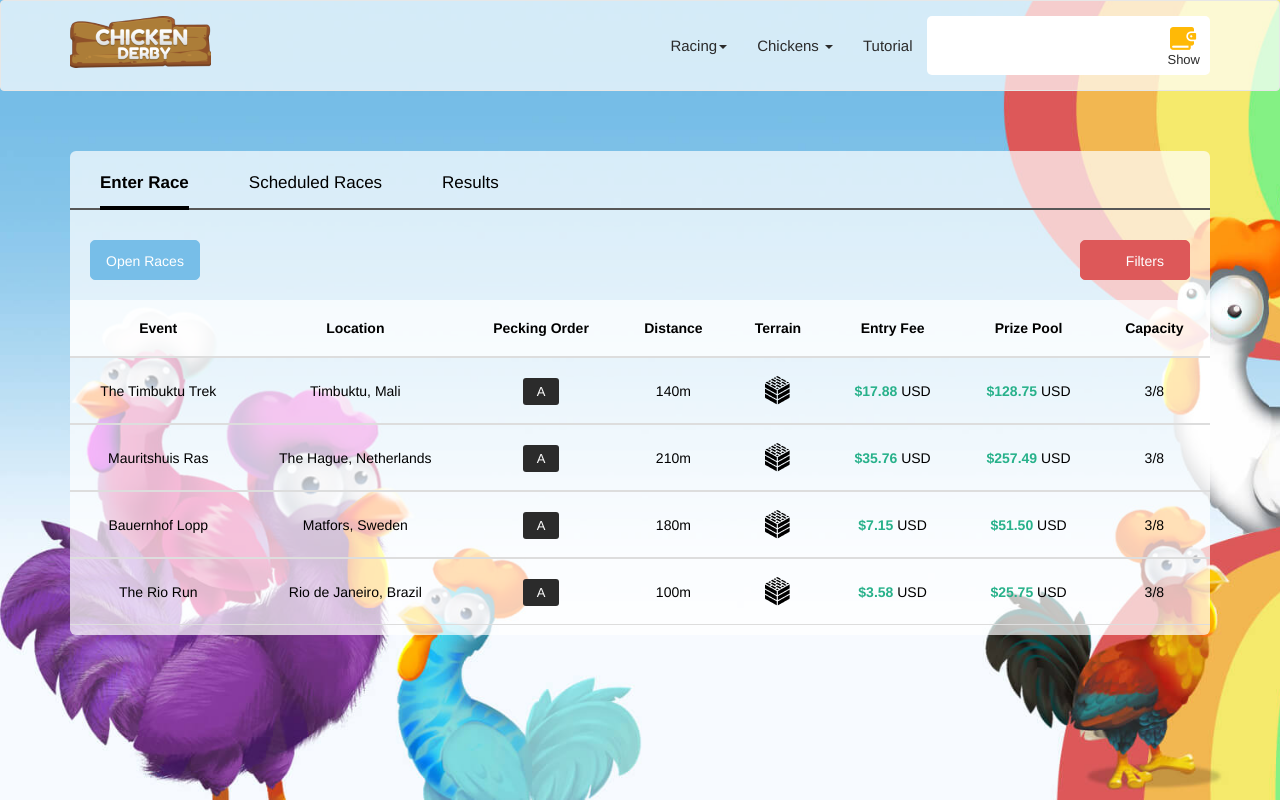
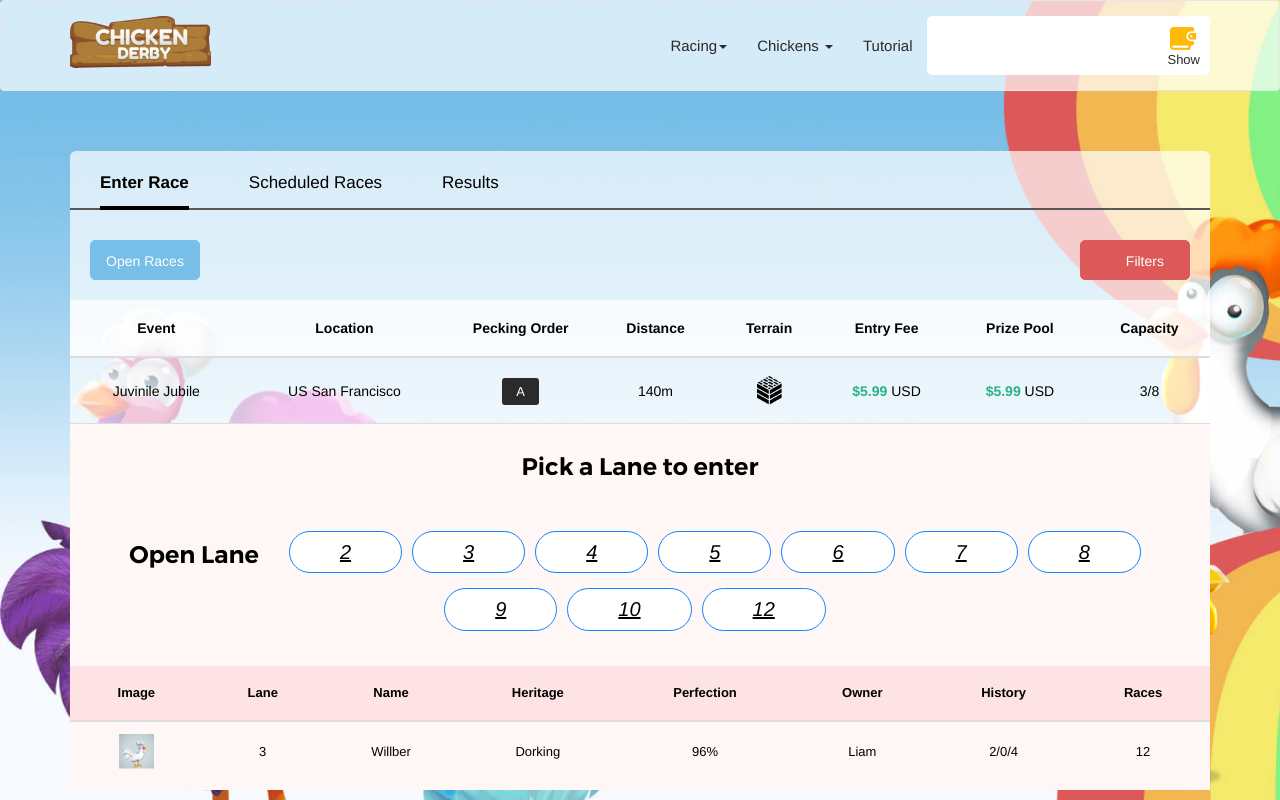
Before and after one commit to slava1605/Bitlovin, a React (Create React App) app: page / in a window 1280 px wide. Both pictures are taken after a click on the element 640 px from the left and 390 px from the top of the page. Built offline with nearby package versions, Linux system fonts and the light colour scheme; a web font is replaced by a local one.

Commit message:
racing table on main page

```diff
--- a/src/components/racingTable.js
+++ b/src/components/racingTable.js
@@ -1,152 +1,51 @@
 import React, { useState, useEffect } from 'react';
 import { useRacingContext } from '../helpers/hooks/useRacingContext';
 import TerrainIcon from "../assets/images/terrain.png";
-
-const racingData = [
-	{
-		event: 'Juvinile Jubile',
-		location: 'US San Francisco',
-		peckingOrder: 'A',
-		distance: 1600,
-		terrain: '',
-		entryFee: '5.99',
-		prizePool: '5.99',
-		capacity: '8',
-		racingChickens: [
-			{
-				image: 'images/chicken-thumbnail.png',
-				lane: '',
-				name: 'Willber',
-				heritage: 'Dorking',
-				perfection: '96',
-				owner: 'John',
-				history: '2/0/4',
-				races: 12,
-				stock: 'Stock',
-				talent: 'Talent',
-				pop: 12,
-				winnings: 5.99,
-				situations: 'race pen',
-				gender: 'Roaster',
-				color: 'orange',
-				stripes: 'Stripes',
-				eyes: 'Eyes',
-				beak: 'Beak',
-				comb: 'Red',
-				wattle: 'Red',
-				Background: 'Background'
-			}
-		]
-	},
-	{
-		event: 'Juvinile Jubile',
-		location: 'US San Francisco',
-		peckingOrder: 'A',
-		distance: 1600,
-		terrain: '',
-		entryFee: '5.99',
-		prizePool: '5.99',
-		capacity: '8',
-		racingChickens: [
-			{
-				image: 'images/chicken-thumbnail.png',
-				lane: '',
-				name: 'Willber',
-				heritage: 'Dorking',
-				perfection: '96',
-				owner: 'John',
-				history: '2/0/4',
-				races: 12,
-				stock: 'Stock',
-				talent: 'Talent',
-				pop: 12,
-				winnings: 5.99,
-				situations: 'race pen',
-				gender: 'Roaster',
-				color: 'orange',
-				stripes: 'Stripes',
-				eyes: 'Eyes',
-				beak: 'Beak',
-				comb: 'Red',
-				wattle: 'Red',
-				Background: 'Background'
-			}
-		]
-	},
-	{
-		event: 'Juvinile Jubile',
-		location: 'US San Francisco',
-		peckingOrder: 'A',
-		distance: 1600,
-		terrain: '',
-		entryFee: '5.99',
-		prizePool: '5.99',
-		capacity: '8',
-		racingChickens: [
-			{
-				image: 'images/chicken-thumbnail.png',
-				lane: '',
-				name: 'Willber',
-				heritage: 'Dorking',
-				perfection: '96',
-				owner: 'John',
-				history: '2/0/4',
-				races: 12,
-				stock: 'Stock',
-				talent: 'Talent',
-				pop: 12,
-				winnings: 5.99,
-				situations: 'race pen',
-				gender: 'Roaster',
-				color: 'orange',
-				stripes: 'Stripes',
-				eyes: 'Eyes',
-				beak: 'Beak',
-				comb: 'Red',
-				wattle: 'Red',
-				Background: 'Background'
-			}
-		]
-	},
-	{
-		event: 'Juvinile Jubile',
-		location: 'US San Francisco',
-		peckingOrder: 'A',
-		distance: 1600,
-		terrain: '',
-		entryFee: '5.99',
-		prizePool: '5.99',
-		capacity: '8',
-		racingChickens: [
-			{
-				image: 'images/chicken-thumbnail.png',
-				lane: '',
-				name: 'Willber',
-				heritage: 'Dorking',
-				perfection: '96',
-				owner: 'John',
-				history: '2/0/4',
-				races: 12,
-				stock: 'Stock',
-				talent: 'Talent',
-				pop: 12,
-				winnings: 5.99,
-				situations: 'race pen',
-				gender: 'Roaster',
-				color: 'orange',
-				stripes: 'Stripes',
-				eyes: 'Eyes',
-				beak: 'Beak',
-				comb: 'Red',
-				wattle: 'Red',
-				Background: 'Background'
-			}
-		]
-	}
-];
-
+import ChickenImg from "../assets/images/chicken.png";
+import racingData from "../helpers/testRacing";
 
 const RacingTable = () => {
+	const [isRacingDetail, setIsRacingDetail] = useState();
+
+	useEffect(() => {
+		if (racingData) {
+			let temp = [];
+			racingData.map(row => {
+				temp.push({
+					lane: row.racingChickens.lane,
+					opened: false
+				});
+			});
+			setIsRacingDetail(temp);
+		}
+	}, [racingData]);
+
+	const checkRacingDetailOpened = (row) => {
+		const isOpened = isRacingDetail?.filter(_row => _row.lane === row.racingChickens.lane);
+		console.log(isRacingDetail, row);
+		if (isOpened) {
+			return isOpened[0].opened;
+		}
+		return false;
+	}
+
+	const toggleRacingDetail = (row) => {
+		const isOpened = isRacingDetail?.filter(_row => _row.lane === row.racingChickens.lane);
+		let temp = JSON.parse(JSON.stringify(isRacingDetail?isRacingDetail:[]));
+		if (!isOpened) {
+			temp.push({
+				lane: row.racingChickens.lane,
+				opened: true
+			})
+		} else {
+			let temp1 = temp.filter(_row => _row.lane !== isOpened[0].lane);
+			setIsRacingDetail([...temp1, {
+				lane: row.racingChickens.lane,
+				opened: !isOpened[0].opened
+			}])
+		}
+	};
+
 	return (
 		<table className="table table-stripped table-hover" style={{borderCollapse: 'collapse'}}>
 			<thead>
@@ -162,6 +61,105 @@ const RacingTable = () => {
 				</tr>
 			</thead>
 			<tbody>
+				{racingData.map((row, index) => (
+					<>
+						<tr
+							key={`${index}_row`}
+							className="accordion-toggle"
+							onClick={(e) => toggleRacingDetail(row)}
+						>
+							<td>{row.event}</td>
+							<td>{row.location}</td>
+							<td><span className="text-class">{row.peckingOrder}</span></td>
+							<td>140m</td>
+							<td>
+								<img src={TerrainIcon} className="" data-toggle="tooltip" data-placement="bottom" title="Terrain Icon" alt="" />
+							</td>
+							<td><span className="price-green"> ${row.entryFee} </span> <span className="price-usd">USD</span></td>
+							<td><span className="price-green"> ${row.prizePool} </span> <span className="price-usd">USD</span></td>
+							<td>3/8</td>
+						</tr>
+						<tr key={`${index}_row_1`}>
+							<td colspan="8" className={'hiddenRow'}>
+								<div className={`accordian-body collapse ${checkRacingDetailOpened(row)?"in":""}`} id="demo1">
+										<div className="pick-gate">
+											<h2 className="text-center">Pick a Lane to enter</h2>
+											<div className="open-gates">
+													<span>Open Lane</span>
+													<a href="#" data-toggle="modal" data-target="#select-chicken" className="btn">2</a>
+													<a href="#" data-toggle="modal" data-target="#select-chicken" className="btn">3</a>
+													<a href="#" data-toggle="modal" data-target="#select-chicken" className="btn">4</a>
+													<a href="#" data-toggle="modal" data-target="#select-chicken" className="btn">5</a>
+													<a href="#" data-toggle="modal" data-target="#select-chicken" className="btn">6</a>
+													<a href="#" data-toggle="modal" data-target="#select-chicken" className="btn">7</a>
+													<a href="#" data-toggle="modal" data-target="#select-chicken" className="btn">8</a>
+													<a href="#" data-toggle="modal" data-target="#select-chicken" className="btn">9</a>
+													<a href="#" data-toggle="modal" data-target="#select-chicken" className="btn">10</a>
+													<a href="#" data-toggle="modal" data-target="#select-chicken" className="btn">12</a>
+											</div>
+										</div>
+										{/* <!-- pick-gate--> */}
+								{/* <!-- <div className="top-heading">
+									<div>
+											<h4>Juvinile Jublie</h4>
+									</div>
+									<div>
+											<a href="#" data-toggle="modal" data-target="#select-chicken" className="btn btn-enter">Enter</a>
+									</div>
+									</div> --> */}
+								{/* <!-- top-heading --> */}
+								<table className="table">
+									<thead>
+											<tr>
+												<th>Image</th>
+												<th>Lane</th>
+												<th>Name</th>
+												<th>Heritage</th>
+												<th>Perfection</th>
+												<th>Owner</th>
+												<th>History</th>
+												<th>Races</th>
+											</tr>
+									</thead>
+									<tbody>
+											<tr data-toggle="modal" data-target="#view-chicken">
+												<td><img src={ChickenImg} className="img-pic" alt="" /></td>
+												<td>3</td>
+												<td>Willber</td>
+												<td>Dorking</td>
+												<td>96%</td>
+												<td>Liam</td>
+												<td>2/0/4</td>
+												<td>12</td>
+											</tr>
+											<tr data-toggle="modal" data-target="#view-chicken">
+												<td><img src={ChickenImg} className="img-pic" alt="" /></td>
+												<td>5</td>
+												<td>Willber</td>
+													<td>Dorking</td>
+													<td>96%</td>
+													<td>Liam</td>
+													<td>2/0/4</td>
+													<td>12</td>
+												</tr>
+												<tr data-toggle="modal" data-target="#view-chicken">
+													<td><img src={ChickenImg} className="img-pic" alt="" /></td>
+													<td>8</td>
+													<td>Willber</td>
+													<td>Dorking</td>
+													<td>96%</td>
+													<td>Liam</td>
+													<td>2/0/4</td>
+													<td>12</td>
+												</tr>
+										</tbody>
+									</table>
+							</div>
+							</td>
+						</tr>
+
+					</>
+				))}
 				<tr data-toggle="collapse" data-target="#demo1" className="accordion-toggle">
 					<td>The Timbuktu Trek</td>
 					<td>Timbuktu, Mali</td>
@@ -218,7 +216,7 @@ const RacingTable = () => {
 									</thead>
 									<tbody>
 											<tr data-toggle="modal" data-target="#view-chicken">
-												<td><img src="images/chicken.png" className="img-pic" alt="" /></td>
+												<td><img src={ChickenImg} className="img-pic" alt="" /></td>
 												<td>3</td>
 												<td>Willber</td>
 												<td>Dorking</td>
@@ -228,7 +226,7 @@ const RacingTable = () => {
 												<td>12</td>
 											</tr>
 											<tr data-toggle="modal" data-target="#view-chicken">
-												<td><img src="images/chicken.png" className="img-pic" alt="" /></td>
+												<td><img src={ChickenImg} className="img-pic" alt="" /></td>
 												<td>5</td>
 												<td>Willber</td>
 												<td>Dorking</td>
@@ -238,7 +236,7 @@ const RacingTable = () => {
 												<td>12</td>
 											</tr>
 											<tr data-toggle="modal" data-target="#view-chicken">
-												<td><img src="images/chicken.png" className="img-pic" alt="" /></td>
+												<td><img src={ChickenImg} className="img-pic" alt="" /></td>
 												<td>8</td>
 												<td>Willber</td>
 												<td>Dorking</td>
@@ -308,7 +306,7 @@ const RacingTable = () => {
 									</thead>
 									<tbody>
 											<tr data-toggle="modal" data-target="#view-chicken">
-												<td><img src="images/chicken.png" className="img-pic" alt="" /></td>
+												<td><img src={ChickenImg} className="img-pic" alt="" /></td>
 												<td>3</td>
 												<td>Willber</td>
 												<td>Dorking</td>
@@ -318,7 +316,7 @@ const RacingTable = () => {
 												<td>12</td>
 											</tr>
 											<tr data-toggle="modal" data-target="#view-chicken">
-												<td><img src="images/chicken.png" className="img-pic" alt="" /></td>
+												<td><img src={ChickenImg} className="img-pic" alt="" /></td>
 												<td>5</td>
 												<td>Willber</td>
 												<td>Dorking</td>
@@ -328,7 +326,7 @@ const RacingTable = () => {
 												<td>12</td>
 											</tr>
 											<tr data-toggle="modal" data-target="#view-chicken">
-												<td><img src="images/chicken.png" className="img-pic" alt="" /></td>
+												<td><img src={ChickenImg} className="img-pic" alt="" /></td>
 												<td>8</td>
 												<td>Willber</td>
 												<td>Dorking</td>
@@ -398,7 +396,7 @@ const RacingTable = () => {
 									</thead>
 									<tbody>
 											<tr data-toggle="modal" data-target="#view-chicken">
-												<td><img src="images/chicken.png" className="img-pic" alt="" /></td>
+												<td><img src={ChickenImg} className="img-pic" alt="" /></td>
 												<td>3</td>
 												<td>Willber</td>
 												<td>Dorking</td>
@@ -408,7 +406,7 @@ const RacingTable = () => {
 												<td>12</td>
 											</tr>
 											<tr data-toggle="modal" data-target="#view-chicken">
-												<td><img src="images/chicken.png" className="img-pic" alt="" /></td>
+												<td><img src={ChickenImg} className="img-pic" alt="" /></td>
 												<td>5</td>
 												<td>Willber</td>
 												<td>Dorking</td>
@@ -418,7 +416,7 @@ const RacingTable = () => {
 												<td>12</td>
 											</tr>
 											<tr data-toggle="modal" data-target="#view-chicken">
-												<td><img src="images/chicken.png" className="img-pic" alt="" /></td>
+												<td><img src={ChickenImg} className="img-pic" alt="" /></td>
 												<td>8</td>
 												<td>Willber</td>
 												<td>Dorking</td>
@@ -478,7 +476,7 @@ const RacingTable = () => {
 									</thead>
 									<tbody>
 											<tr data-toggle="modal" data-target="#view-chicken">
-												<td><img src="images/chicken.png" className="img-pic" alt="" /></td>
+												<td><img src={ChickenImg} className="img-pic" alt="" /></td>
 												<td>3</td>
 												<td>Willber</td>
 												<td>Dorking</td>
@@ -488,7 +486,7 @@ const RacingTable = () => {
 												<td>12</td>
 											</tr>
 											<tr data-toggle="modal" data-target="#view-chicken">
-												<td><img src="images/chicken.png" className="img-pic" alt="" /></td>
+												<td><img src={ChickenImg} className="img-pic" alt="" /></td>
 												<td>5</td>
 												<td>Willber</td>
 												<td>Dorking</td>
@@ -498,7 +496,7 @@ const RacingTable = () => {
 												<td>12</td>
 											</tr>
 											<tr data-toggle="modal" data-target="#view-chicken">
-												<td><img src="images/chicken.png" className="img-pic" alt="" /></td>
+												<td><img src={ChickenImg} className="img-pic" alt="" /></td>
 												<td>8</td>
 												<td>Willber</td>
 												<td>Dorking</td>
--- /dev/null
+++ b/src/helpers/testRacing.js
@@ -0,0 +1,191 @@
+
+const racingData = [
+	{
+		event: 'Juvinile Jubile',
+		location: 'US San Francisco',
+		peckingOrder: 'A',
+		distance: 1600,
+		terrain: '',
+		entryFee: '5.99',
+		prizePool: '5.99',
+		capacity: '8',
+		racingChickens: [
+			{
+				image: 'images/chicken-thumbnail.png',
+				lane: 3,
+				name: 'Willber',
+				heritage: 'Dorking',
+				perfection: '96',
+				owner: 'John',
+				history: '2/0/4',
+				races: 12,
+				stock: 'Stock',
+				talent: 'Talent',
+				pop: 12,
+				winnings: 5.99,
+				situations: 'race pen',
+				gender: 'Roaster',
+				color: 'orange',
+				stripes: 'Stripes',
+				eyes: 'Eyes',
+				beak: 'Beak',
+				comb: 'Red',
+				wattle: 'Red',
+				Background: 'Background'
+			},
+			{
+				image: 'images/chicken-thumbnail.png',
+				lane: 5,
+				name: 'Willber',
+				heritage: 'Dorking',
+				perfection: '96',
+				owner: 'John',
+				history: '2/0/4',
+				races: 12,
+				stock: 'Stock',
+				talent: 'Talent',
+				pop: 12,
+				winnings: 5.99,
+				situations: 'race pen',
+				gender: 'Roaster',
+				color: 'orange',
+				stripes: 'Stripes',
+				eyes: 'Eyes',
+				beak: 'Beak',
+				comb: 'Red',
+				wattle: 'Red',
+				Background: 'Background'
+			},
+			{
+				image: 'images/chicken-thumbnail.png',
+				lane: 8,
+				name: 'Willber',
+				heritage: 'Dorking',
+				perfection: '96',
+				owner: 'John',
+				history: '2/0/4',
+				races: 12,
+				stock: 'Stock',
+				talent: 'Talent',
+				pop: 12,
+				winnings: 5.99,
+				situations: 'race pen',
+				gender: 'Roaster',
+				color: 'orange',
+				stripes: 'Stripes',
+				eyes: 'Eyes',
+				beak: 'Beak',
+				comb: 'Red',
+				wattle: 'Red',
+				Background: 'Background'
+			}
+		]
+	},
+	{
+		event: 'Juvinile Jubile',
+		location: 'US San Francisco',
+		peckingOrder: 'A',
+		distance: 1600,
+		terrain: '',
+		entryFee: '5.99',
+		prizePool: '5.99',
+		capacity: '8',
+		racingChickens: [
+			{
+				image: 'images/chicken-thumbnail.png',
+				lane: '',
+				name: 'Willber',
+				heritage: 'Dorking',
+				perfection: '96',
+				owner: 'John',
+				history: '2/0/4',
+				races: 12,
+				stock: 'Stock',
+				talent: 'Talent',
+				pop: 12,
+				winnings: 5.99,
+				situations: 'race pen',
+				gender: 'Roaster',
+				color: 'orange',
+				stripes: 'Stripes',
+				eyes: 'Eyes',
+				beak: 'Beak',
+				comb: 'Red',
+				wattle: 'Red',
+				Background: 'Background'
+			}
+		]
+	},
+	{
+		event: 'Juvinile Jubile',
+		location: 'US San Francisco',
+		peckingOrder: 'A',
+		distance: 1600,
+		terrain: '',
+		entryFee: '5.99',
+		prizePool: '5.99',
+		capacity: '8',
+		racingChickens: [
+			{
+				image: 'images/chicken-thumbnail.png',
+				lane: '',
+				name: 'Willber',
+				heritage: 'Dorking',
+				perfection: '96',
+				owner: 'John',
+				history: '2/0/4',
+				races: 12,
+				stock: 'Stock',
+				talent: 'Talent',
+				pop: 12,
+				winnings: 5.99,
+				situations: 'race pen',
+				gender: 'Roaster',
+				color: 'orange',
+				stripes: 'Stripes',
+				eyes: 'Eyes',
+				beak: 'Beak',
+				comb: 'Red',
+				wattle: 'Red',
+				Background: 'Background'
+			}
+		]
+	},
+	{
+		event: 'Juvinile Jubile',
+		location: 'US San Francisco',
+		peckingOrder: 'A',
+		distance: 1600,
+		terrain: '',
+		entryFee: '5.99',
+		prizePool: '5.99',
+		capacity: '8',
+		racingChickens: [
+			{
+				image: 'images/chicken-thumbnail.png',
+				lane: '',
+				name: 'Willber',
+				heritage: 'Dorking',
+				perfection: '96',
+				owner: 'John',
+				history: '2/0/4',
+				races: 12,
+				stock: 'Stock',
+				talent: 'Talent',
+				pop: 12,
+				winnings: 5.99,
+				situations: 'race pen',
+				gender: 'Roaster',
+				color: 'orange',
+				stripes: 'Stripes',
+				eyes: 'Eyes',
+				beak: 'Beak',
+				comb: 'Red',
+				wattle: 'Red',
+				Background: 'Background'
+			}
+		]
+	}
+];
+
+export default racingData;
--- a/src/pages/main.js
+++ b/src/pages/main.js
@@ -1,6 +1,7 @@
 import React, { useState } from "react";
 import TerrainIcon from "../assets/images/terrain.png";
 import { useRacingContext } from "../helpers/hooks/useRacingContext";
+import RacingTable from "../components/racingTable";
 
 const Main = () => {
 	const { headerFocus, setHeaderFocus } = useRacingContext();
@@ -23,6 +24,7 @@ const Main = () => {
 							</div>
 						</div>
 						<div className="table-responsive">
+							<RacingTable />
 							<table className="table table-stripped table-hover" style={{borderCollapse: 'collapse'}}>
 								<thead>
 									<tr>
```
